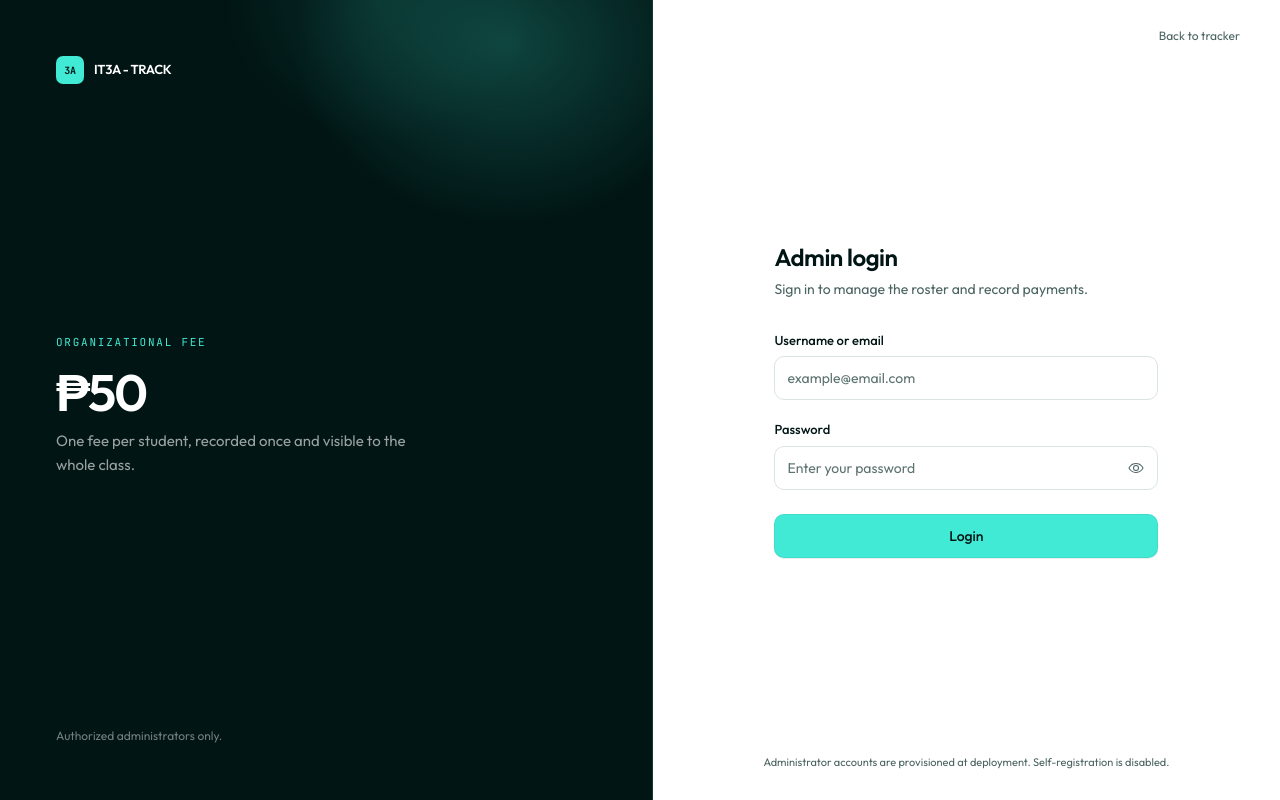
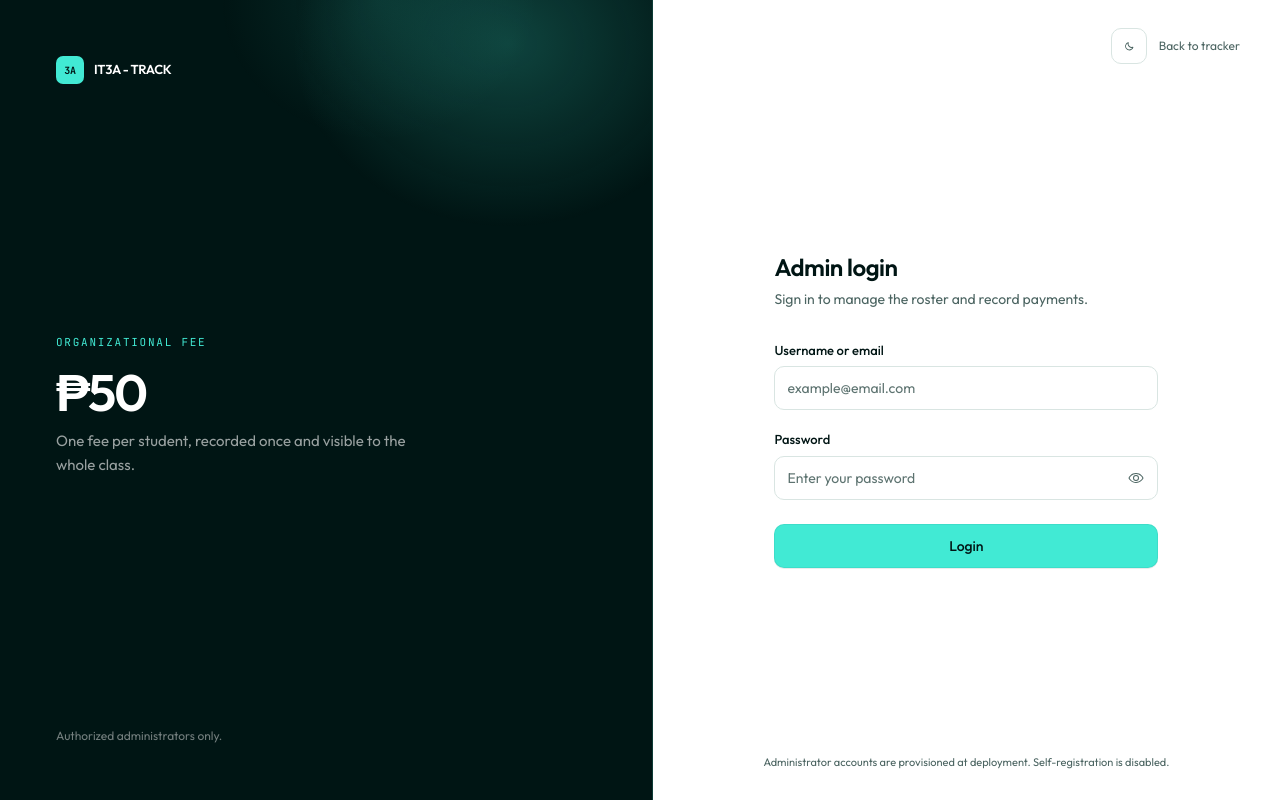
Before and after one commit to jtrootiffy/it3a-track, a Next.js app: page /login in a window 1280 px wide. Built offline with nearby package versions, Linux system fonts and the light colour scheme; no server answers.

Commit message:
theme button

```diff
--- a/app/globals.css
+++ b/app/globals.css
@@ -48,10 +48,34 @@
     --c-danger: #b42318;
     --c-danger-ink: #b42318;
     --c-danger-soft: #fdecea;
+    --c-glow-strong: rgba(65, 234, 212, 0.22);
+    --c-glow-soft: rgba(65, 234, 212, 0.1);
+  }
+
+  /* An explicit choice beats the operating-system preference. */
+  :root[data-theme="dark"] {
+    color-scheme: dark;
+
+    --c-canvas: #001514;
+    --c-surface: #062220;
+    --c-surface-2: #0a2e2a;
+    --c-ink: #ffffff;
+    --c-muted: #9db8b3;
+    --c-line: #123a35;
+    --c-accent: #41ead4;
+    --c-accent-soft: #0d3b36;
+    --c-accent-ink: #41ead4;
+    --c-inverse: #0b302c;
+    --c-inverse-ink: #ffffff;
+    --c-danger: #b42318;
+    --c-danger-ink: #ff9a90;
+    --c-danger-soft: #3a1512;
+    --c-glow-strong: rgba(65, 234, 212, 0.16);
+    --c-glow-soft: rgba(65, 234, 212, 0.08);
   }
 
   @media (prefers-color-scheme: dark) {
-    :root {
+    :root:not([data-theme="light"]) {
       color-scheme: dark;
 
       --c-canvas: #001514;
@@ -68,6 +92,8 @@
       --c-danger: #b42318;
       --c-danger-ink: #ff9a90;
       --c-danger-soft: #3a1512;
+      --c-glow-strong: rgba(65, 234, 212, 0.16);
+      --c-glow-soft: rgba(65, 234, 212, 0.08);
     }
   }
 
@@ -263,18 +289,10 @@
    where the element ends, so it reads as light rather than a rectangle. */
 .hero-glow {
   background:
-    radial-gradient(46% 58% at 78% 10%, rgba(65, 234, 212, 0.22), rgba(65, 234, 212, 0) 72%),
-    radial-gradient(32% 42% at 58% 0%, rgba(65, 234, 212, 0.1), rgba(65, 234, 212, 0) 76%);
+    radial-gradient(46% 58% at 78% 10%, var(--c-glow-strong), rgba(65, 234, 212, 0) 72%),
+    radial-gradient(32% 42% at 58% 0%, var(--c-glow-soft), rgba(65, 234, 212, 0) 76%);
   -webkit-mask-image: linear-gradient(to bottom, #000 0%, #000 52%, transparent 100%);
   mask-image: linear-gradient(to bottom, #000 0%, #000 52%, transparent 100%);
-}
-
-@media (prefers-color-scheme: dark) {
-  .hero-glow {
-    background:
-      radial-gradient(46% 58% at 78% 10%, rgba(65, 234, 212, 0.16), rgba(65, 234, 212, 0) 74%),
-      radial-gradient(32% 42% at 58% 0%, rgba(65, 234, 212, 0.08), rgba(65, 234, 212, 0) 78%);
-  }
 }
 
 @media (prefers-reduced-motion: reduce) {
--- a/app/layout.tsx
+++ b/app/layout.tsx
@@ -41,7 +41,18 @@ export const viewport: Viewport = {
 
 export default function RootLayout({ children }: { children: React.ReactNode }) {
   return (
-    <html lang="en" className={`${outfit.variable} ${jetbrains.variable}`}>
+    <html
+      lang="en"
+      className={`${outfit.variable} ${jetbrains.variable}`}
+      suppressHydrationWarning
+    >
+      <head>
+        <script
+          dangerouslySetInnerHTML={{
+            __html: `(function(){try{var t=localStorage.getItem("it3a-theme");if(t==="light"||t==="dark"){document.documentElement.setAttribute("data-theme",t)}}catch(e){}})()`,
+          }}
+        />
+      </head>
       <body className="min-h-[100dvh] bg-canvas font-sans text-ink antialiased">
         {children}
       </body>
--- a/app/login/page.tsx
+++ b/app/login/page.tsx
@@ -2,6 +2,7 @@ import Link from "next/link";
 import { redirect } from "next/navigation";
 import { LoginForm } from "./login-form";
 import { LogoMark } from "@/components/ui/button";
+import { ThemeToggle } from "@/components/ui/theme-toggle";
 import { getAdminProfile, getSessionUser } from "@/lib/auth";
 
 export const dynamic = "force-dynamic";
@@ -62,12 +63,12 @@ export default async function LoginPage({
             <LogoMark />
             <span className="text-[13px] font-semibold tracking-tight">IT3A - TRACK</span>
           </span>
-          <Link
-            href="/"
-            className="text-xs text-muted transition-colors hover:text-ink lg:ml-auto"
-          >
-            Back to tracker
-          </Link>
+          <div className="flex items-center gap-3 lg:ml-auto">
+            <ThemeToggle />
+            <Link href="/" className="text-xs text-muted transition-colors hover:text-ink">
+              Back to tracker
+            </Link>
+          </div>
         </div>
 
         <div className="flex flex-1 items-center justify-center py-10">
--- a/app/page.tsx
+++ b/app/page.tsx
@@ -1,4 +1,5 @@
 import { ButtonLink } from "@/components/ui/button";
+import { ThemeToggle } from "@/components/ui/theme-toggle";
 import { Leaderboard } from "@/components/public/leaderboard";
 import { SetupNotice } from "@/components/public/setup-notice";
 import { SiteHeader } from "@/components/public/site-header";
@@ -80,6 +81,8 @@ export default async function HomePage() {
       <footer className="border-t border-line">
         <div className="mx-auto flex w-full max-w-6xl flex-col items-center justify-between gap-4 px-5 py-7 sm:flex-row">
           <p className="text-xs text-muted">IT3A Organizational Fee Tracker.</p>
+          <div className="flex items-center gap-2">
+            <ThemeToggle />
             <ButtonLink
               href="/login"
               variant="ghost"
@@ -88,6 +91,7 @@ export default async function HomePage() {
             >
               Admin Login
             </ButtonLink>
+          </div>
         </div>
       </footer>
     </div>
--- /dev/null
+++ b/components/ui/theme-toggle.tsx
@@ -0,0 +1,71 @@
+"use client";
+
+import { useEffect, useState } from "react";
+import { Moon, Sun } from "@phosphor-icons/react";
+import { Button } from "@/components/ui/button";
+import { cn } from "@/lib/cn";
+
+type Theme = "light" | "dark";
+
+const STORAGE_KEY = "it3a-theme";
+
+function currentTheme(): Theme {
+  const selected = document.documentElement.getAttribute("data-theme");
+  if (selected === "light" || selected === "dark") return selected;
+  return window.matchMedia("(prefers-color-scheme: dark)").matches ? "dark" : "light";
+}
+
+export function ThemeToggle({ className }: { className?: string }) {
+  const [theme, setTheme] = useState<Theme | null>(null);
+
+  useEffect(() => {
+    setTheme(currentTheme());
+
+    const media = window.matchMedia("(prefers-color-scheme: dark)");
+    const handleChange = () => {
+      if (!document.documentElement.getAttribute("data-theme")) {
+        setTheme(currentTheme());
+      }
+    };
+
+    media.addEventListener("change", handleChange);
+    return () => media.removeEventListener("change", handleChange);
+  }, []);
+
+  function toggle() {
+    const next: Theme = (theme ?? currentTheme()) === "dark" ? "light" : "dark";
+    setTheme(next);
+    document.documentElement.setAttribute("data-theme", next);
+
+    try {
+      window.localStorage.setItem(STORAGE_KEY, next);
+    } catch {
+      // The choice still applies to this page when storage is unavailable.
+    }
+  }
+
+  const label =
+    theme === null
+      ? "Switch light and dark theme"
+      : theme === "dark"
+        ? "Switch to light theme"
+        : "Switch to dark theme";
+
+  return (
+    <Button
+      type="button"
+      variant="ghost"
+      size="sm"
+      onClick={toggle}
+      aria-label={label}
+      title={label}
+      className={cn("w-9 border border-line px-0", className)}
+    >
+      {theme === "dark" ? (
+        <Sun size={15} weight="bold" aria-hidden="true" />
+      ) : (
+        <Moon size={15} weight="bold" aria-hidden="true" />
+      )}
+    </Button>
+  );
+}
```
Also changed, not shown: 1 other file (tests, documents, lock files or other folders). Lines whose indentation alone changed are shown as unchanged.
